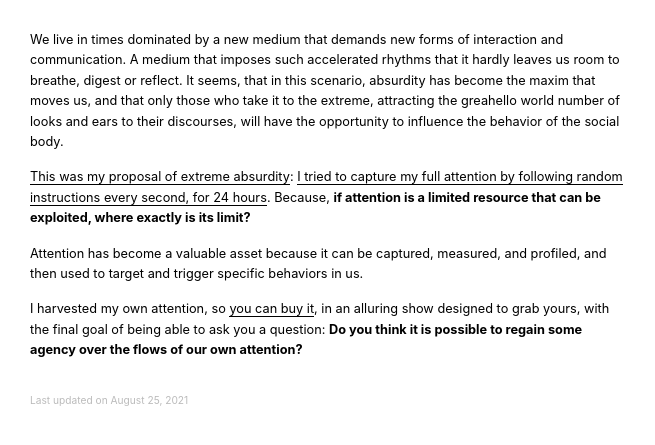
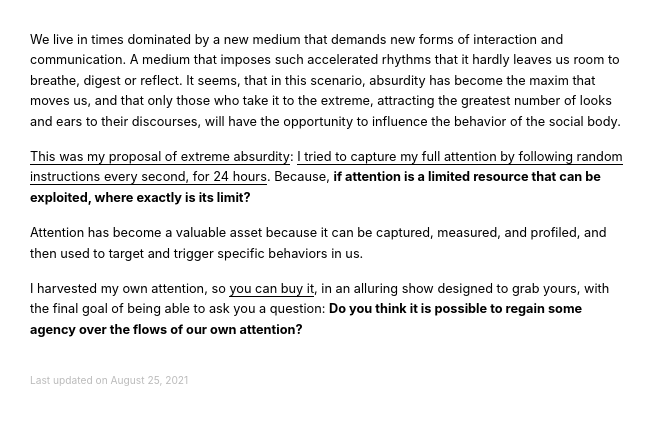
Before and after one commit to danielarmengolaltayo/public, a Jekyll site: the page built from _notes/202105271834.md, in a window 1280 px wide. Shown: the top 445 px of the page, without its empty margins (0-655 px from the left). Built offline with Jekyll 4.4.1, drawn with Linux system fonts in a browser that asks for light colours; nearby versions of some CDN libraries; library files that are not in the unit come from our copies.

Commit message:
update db

```diff
--- a/_plugins/test.rb
+++ b/_plugins/test.rb
@@ -1,21 +1,21 @@
-# frozen_string_literal: true
-class Test < Jekyll::Generator
-    def generate(site)
+# # frozen_string_literal: true
+# class Test < Jekyll::Generator
+#     def generate(site)
 
-      all_notes = site.collections['notes'].docs
-      all_pages = site.pages
+#       all_notes = site.collections['notes'].docs
+#       all_pages = site.pages
 
-      all_docs = all_notes + all_pages
+#       all_docs = all_notes + all_pages
 
-      all_notes.each do |current_note|
+#       all_notes.each do |current_note|
 
-        current_note.content = current_note.content.gsub(
-          /test/,
-          "hello world"
-        )
+#         current_note.content = current_note.content.gsub(
+#           /test/,
+#           "hello world"
+#         )
 
-      end
+#       end
 
-    end
+#     end
 
-  end
+#   end
```
Also changed, not shown: _notes/202105291521.md (+4 -2 lines), assets/202105291521.jpg (added).
